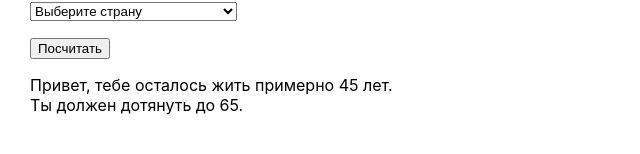
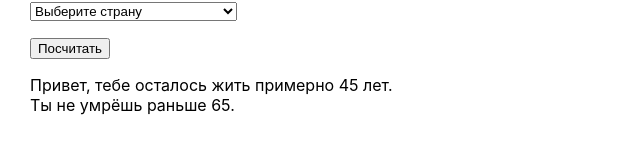
Before and after one commit to ankevich/coffin-calc, a React (Create React App) app: page / in a window 1280 px wide. Both pictures are taken after a click on the button "Посчитать". Shown: the part 366-520 px from the top of the page, without its empty margins (0-640 px from the left). Built offline with nearby package versions, Linux system fonts and the light colour scheme.

Commit message:
changed text

```diff
--- a/src/App.js
+++ b/src/App.js
@@ -86,11 +86,11 @@ function App() {
                 Привет{name === '' ? ',' : `, ${name}, `}{' '}
                 {remainingAge > 0
                     ? `тебе осталось жить примерно ${remainingAge} лет.`
-                    : `ты вообще должен уже лежать в ⚰️, узбагойся!`}
+                    : `твое место уже в ⚰️, узбагойся!`}
                 <br />
                 {remainingAge > 0
-                    ? `Ты должен дотянуть до ${lifeExpectancy}.`
-                    : `Ты должен был умереть в ${lifeExpectancy} лет.`}
+                    ? `Ты не умрёшь раньше ${lifeExpectancy}.`
+                    : `Тебя не стало в ${lifeExpectancy} лет.`}
             </p>
         </div>
     )
```
Also changed, not shown: 1 other file (tests, documents, lock files or other folders).
